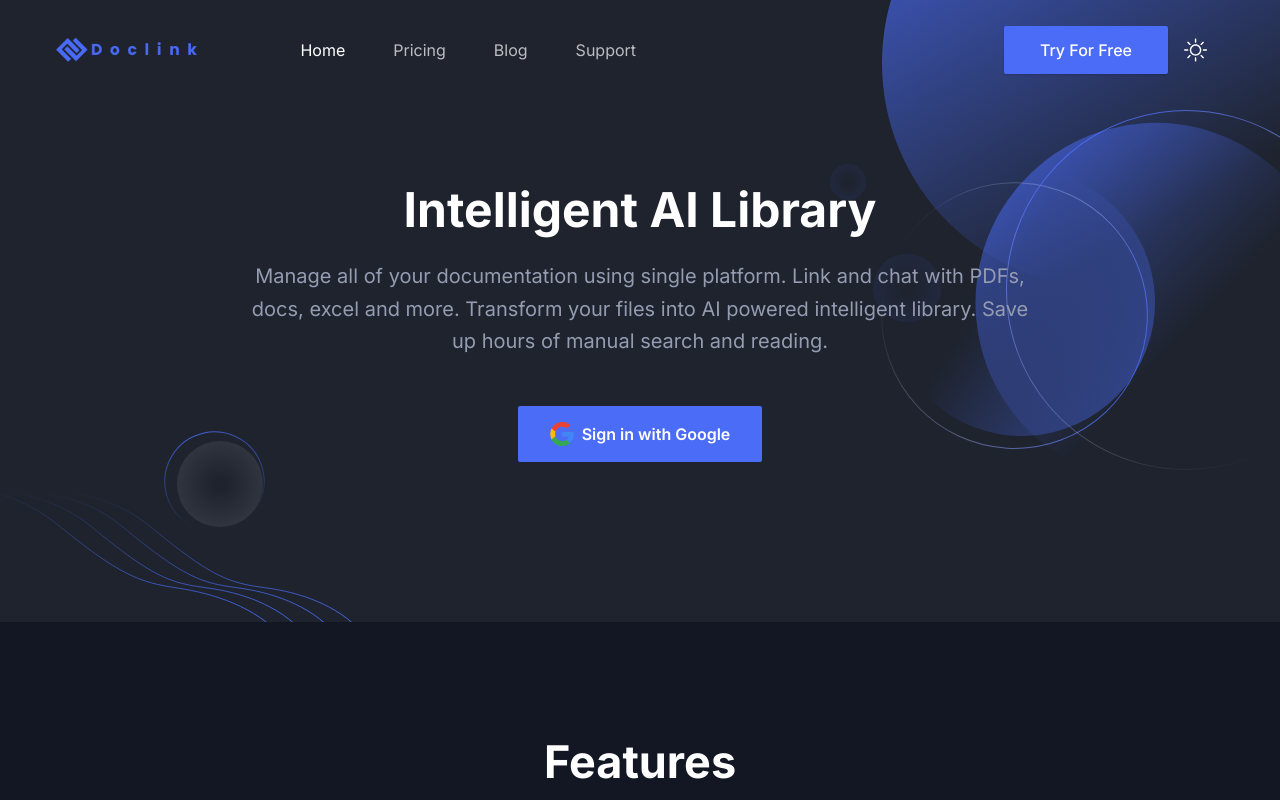
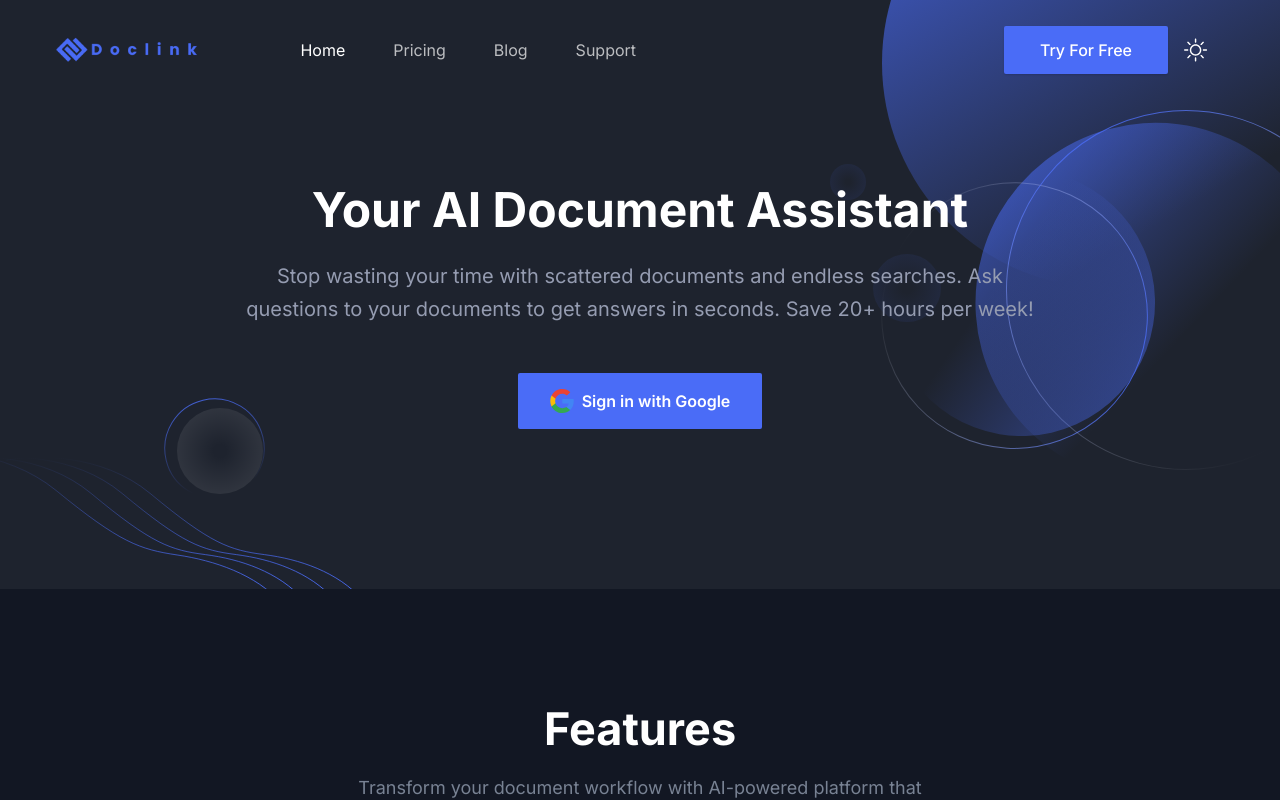
Before and after one commit to rahmansahinler1/doclink_website, a Next.js app: page / in a window 1280 px wide. Shown: the top 800 px of the page. Built offline with nearby package versions, Linux system fonts and the light colour scheme; no server answers.

Commit message:
fix: hero and footer text for icp

```diff
--- a/src/components/Footer/index.tsx
+++ b/src/components/Footer/index.tsx
@@ -27,7 +27,7 @@ const Footer = () => {
                   />
                 </Link>
                 <p className="mb-9 text-base leading-relaxed text-body-color dark:text-body-color-dark">
-                  Intelligent AI Library
+                  AI Document Assistant
                 </p>
                 <div className="flex items-center">
                   <a
--- a/src/components/Hero/index.tsx
+++ b/src/components/Hero/index.tsx
@@ -50,10 +50,10 @@ const Hero = () => {
             <div className="w-full px-4">
               <div className="mx-auto max-w-[800px] text-center">
                 <h1 className="mb-5 text-3xl font-bold leading-tight text-black dark:text-white sm:text-4xl sm:leading-tight md:text-5xl md:leading-tight">
-                  Intelligent AI Library
+                  Your AI Document Assistant
                 </h1>
                 <p className="mb-12 text-base !leading-relaxed text-body-color dark:text-body-color-dark sm:text-lg md:text-xl">
-                  Manage all of your documentation using single platform. Link and chat with PDFs, docs, excel and more. Transform your files into AI powered intelligent library. Save up hours of manual search and reading.
+                Stop wasting your time with scattered documents and endless searches. Ask questions to your documents to get answers in seconds. Save 20+ hours per week!
                 </p>
                 <div className="flex justify-center">
                   <button
```
